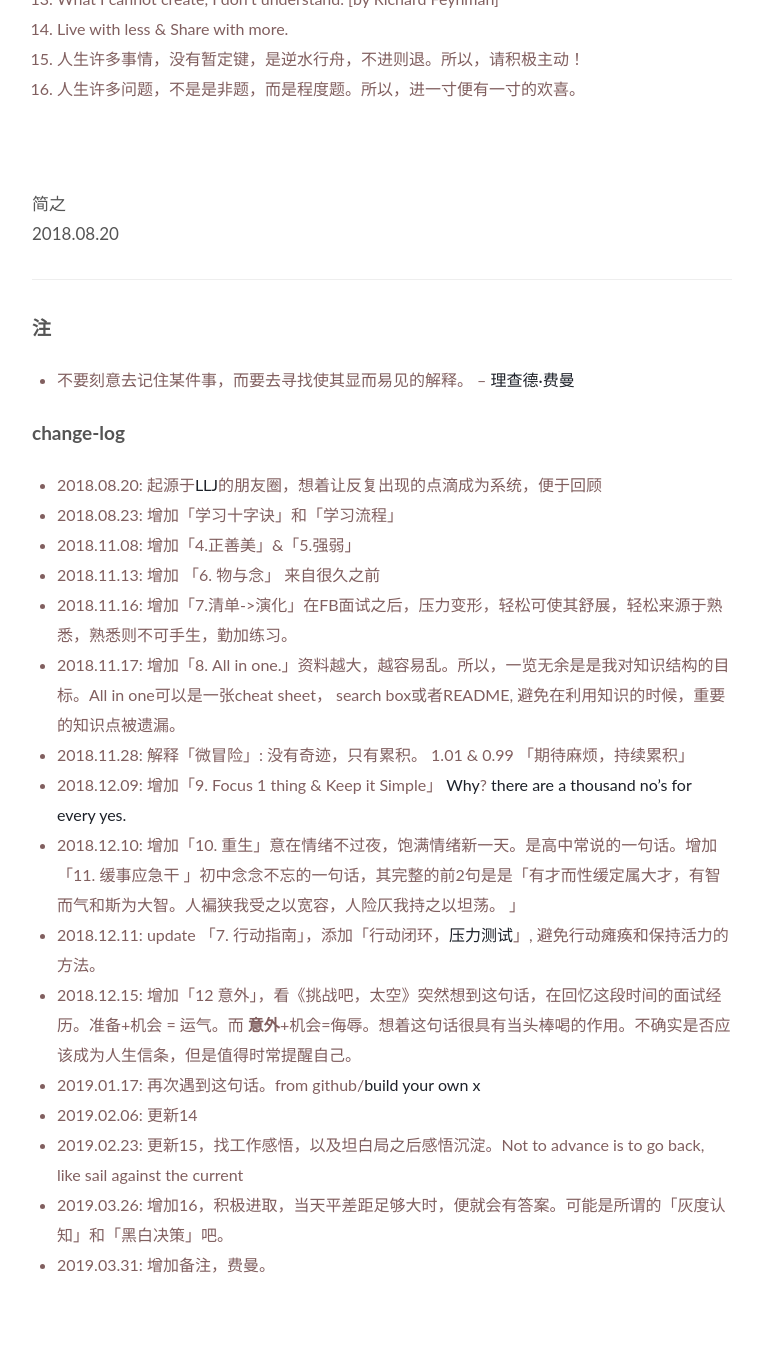
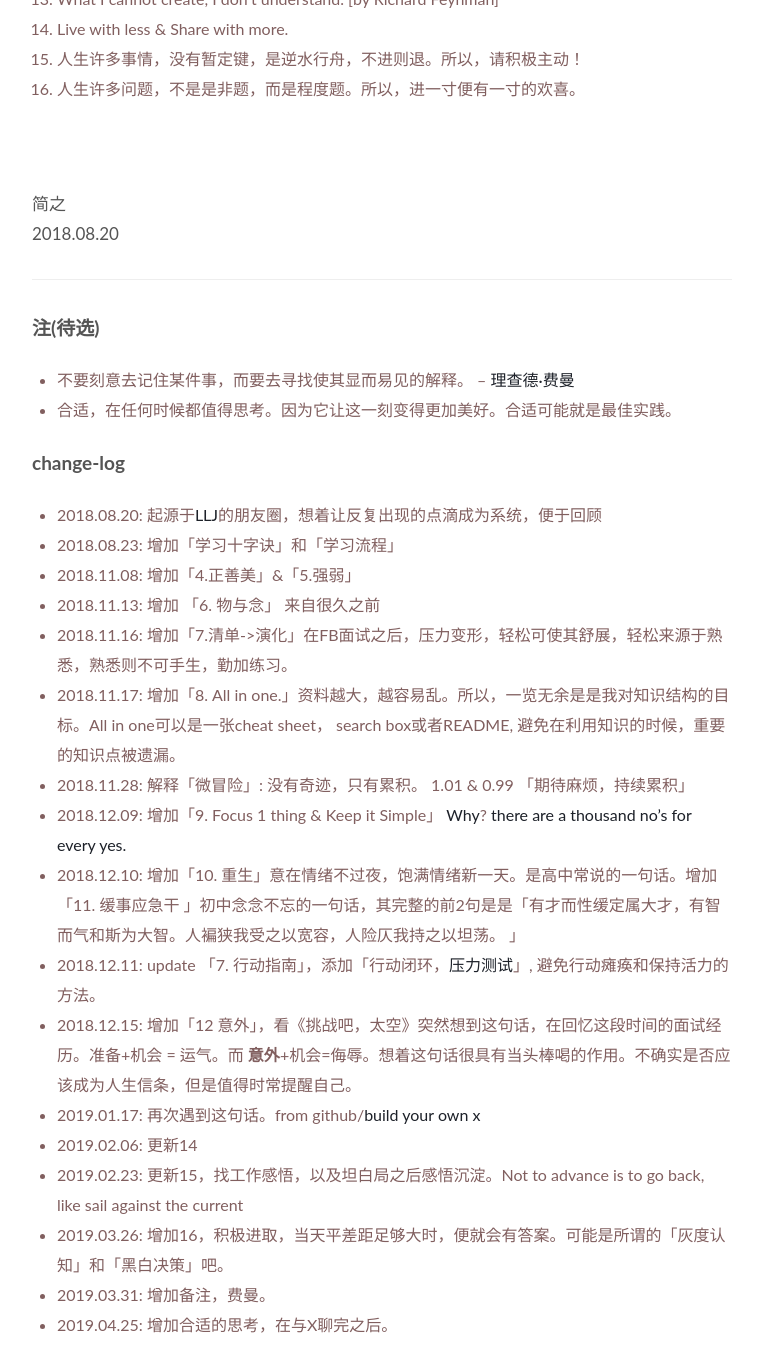
Before and after one commit to WillWang-X/willwang-x.github.io, a Jekyll site: the page built from _posts/2018-10-20-mottos.md, in a window 1280 px wide and 1400 px high, scrolled down 666 px. Shown: the top 1372 px of the window, without its empty margins (258-1021 px from the left). Built offline with Jekyll 4.4.1, drawn with Linux system fonts in a browser that asks for light colours; before the commit the page ends 2006 px from its top, so only the background shows below that.

Commit message:
add motto/suitable

```diff
--- a/_posts/2018-10-20-mottos.md
+++ b/_posts/2018-10-20-mottos.md
@@ -35,9 +35,10 @@ published: true
 
 
 ------
-## 注
+## 注(待选)
 
 - 不要刻意去记住某件事，而要去寻找使其显而易见的解释。 -- [理查德·费曼](https://medium.com/taking-note/learning-from-the-feynman-technique-5373014ad230)
+- 合适，在任何时候都值得思考。因为它让这一刻变得更加美好。合适可能就是最佳实践。
 
 
 
@@ -58,3 +59,4 @@ published: true
 -  2019.02.23: 更新15，找工作感悟，以及坦白局之后感悟沉淀。Not to advance is to go back, like sail against the current
 -  2019.03.26: 增加16，积极进取，当天平差距足够大时，便就会有答案。可能是所谓的「灰度认知」和「黑白决策」吧。
 -  2019.03.31: 增加备注，费曼。
+-  2019.04.25: 增加合适的思考，在与X聊完之后。
```
